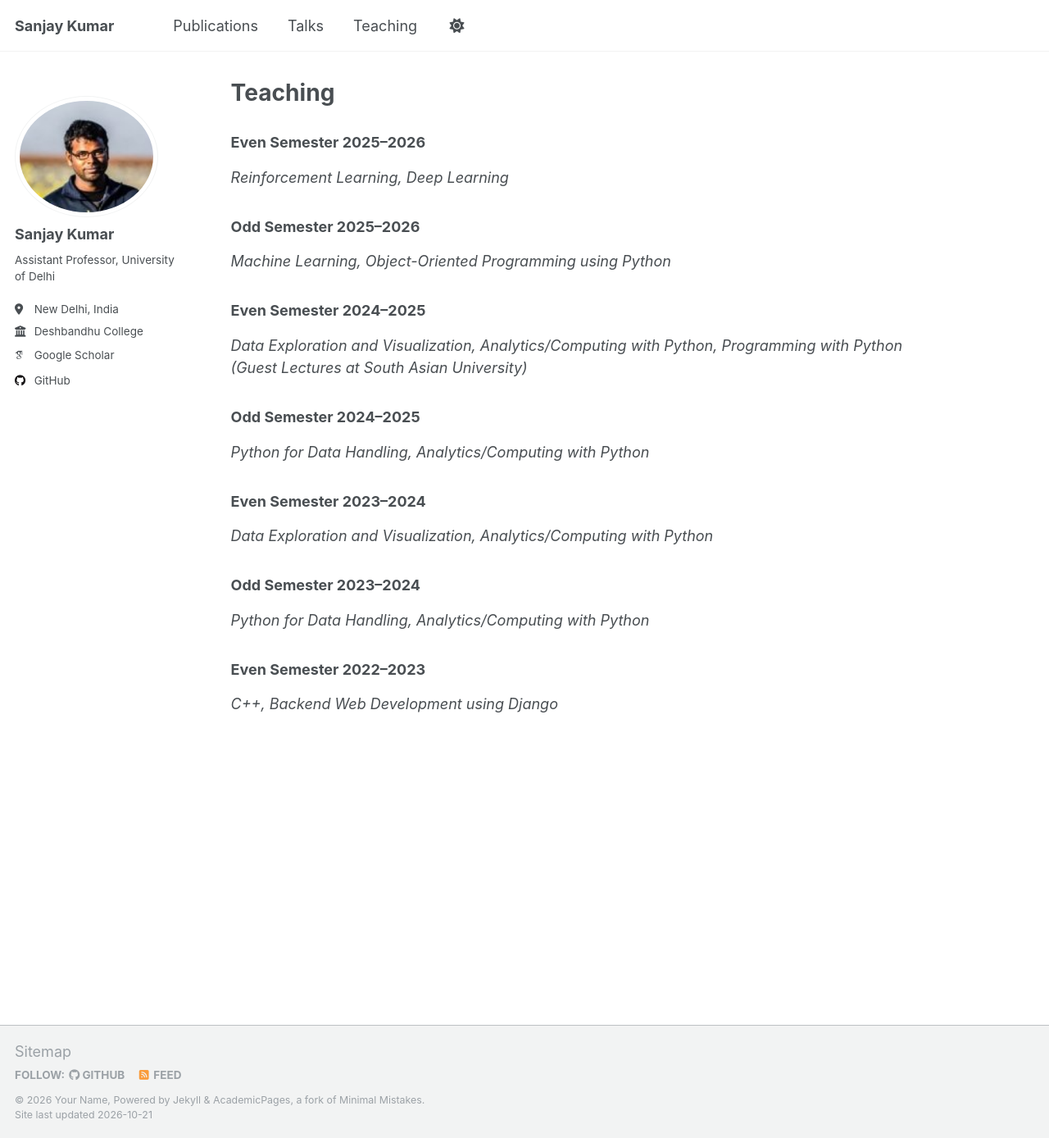
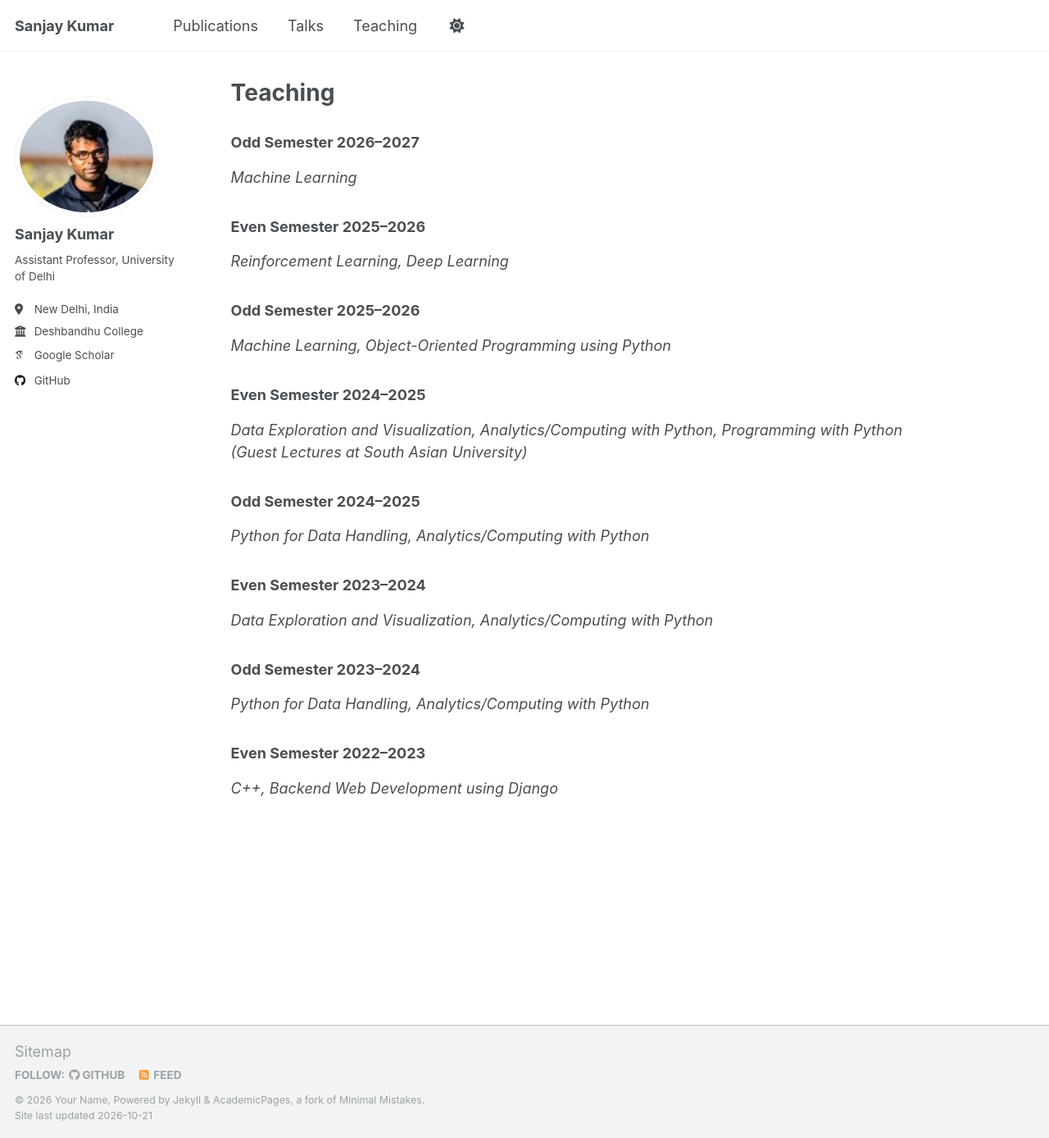
Before and after one commit to sanjayksau/sanjayksau.github.io, a Jekyll site: the page built from _pages/teaching.md, in a window 1280 px wide and 1388 px high. Shown: the whole window at 82% size. Built offline with Jekyll 4.4.1, drawn with Linux system fonts in a browser that asks for light colours; some web fonts are replaced.

Commit message:
Add course details for Odd Semester 2026–2027

```diff
--- a/_pages/teaching.md
+++ b/_pages/teaching.md
@@ -4,6 +4,9 @@ title: "Teaching"
 permalink: /teaching/
 author_profile: true
 ---
+
+### Odd Semester 2026–2027
+*Machine Learning*
 
 ### Even Semester 2025–2026
 *Reinforcement Learning, Deep Learning*
```
